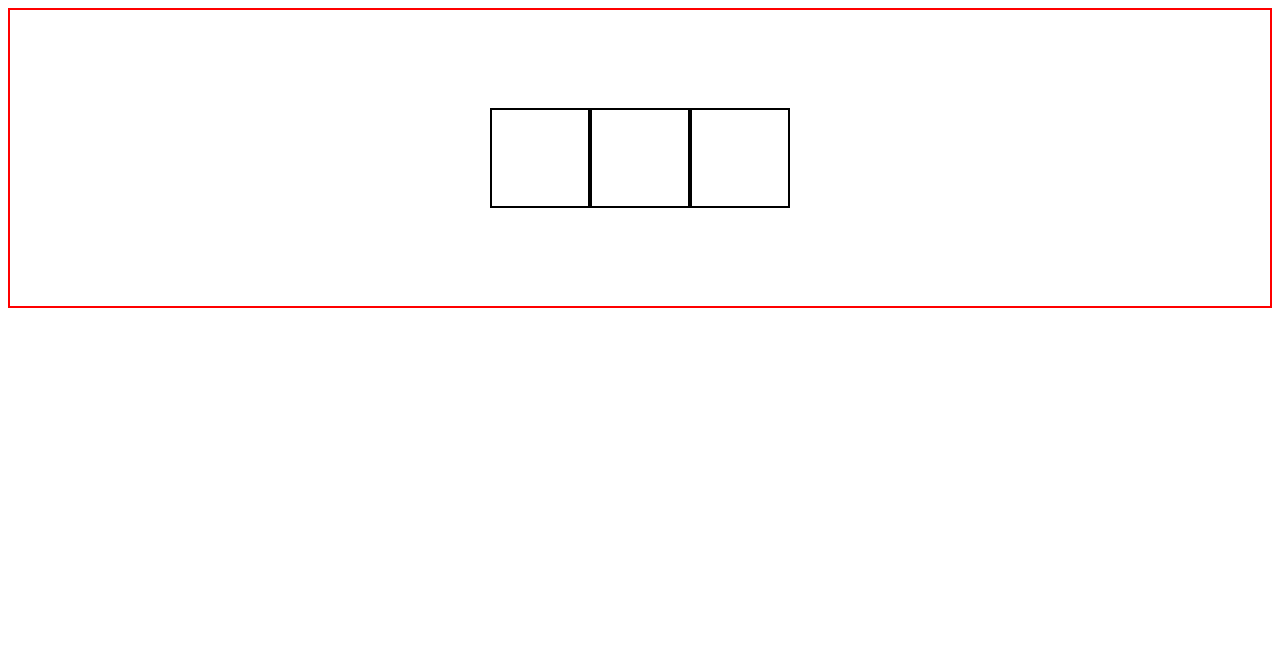
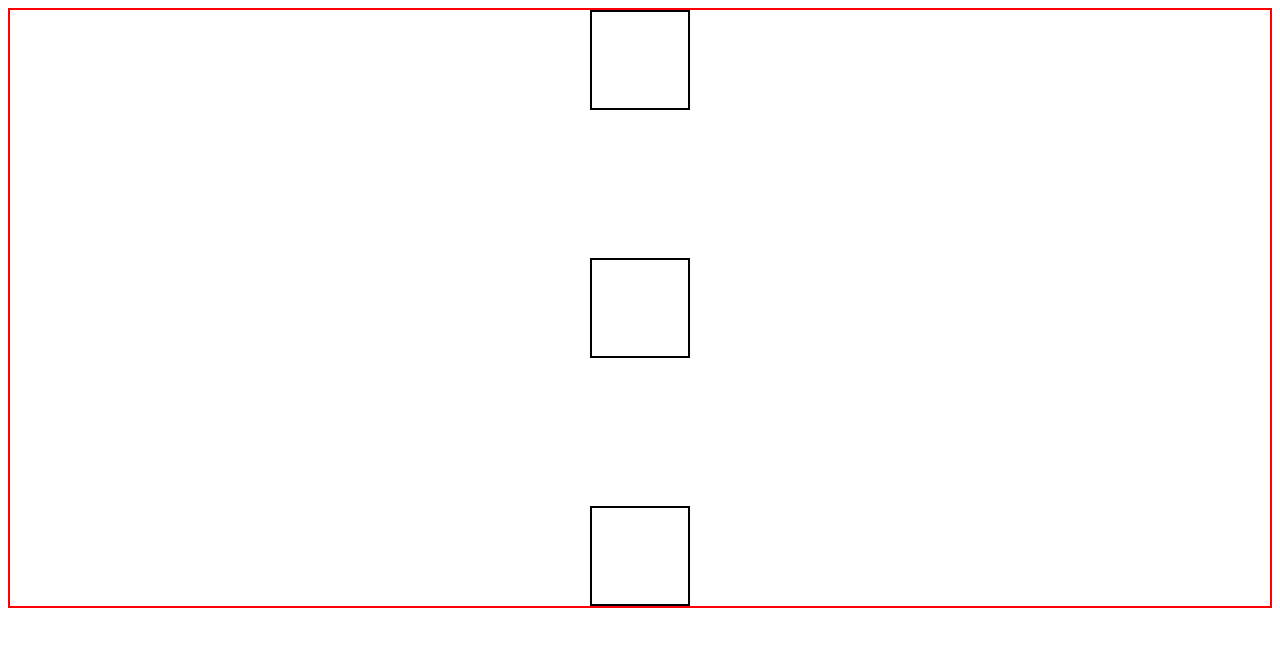
Before and after one commit to elisandro/Frontend_Simplified_Follow_Along, a plain HTML site: page Flexbox_Mastery/index.html in a window 1280 px wide. Drawn offline with Linux system fonts and the light colour scheme.

Commit message:
FlexBox Mastery end of lesson

```diff
--- a/Flexbox_Mastery/style.css
+++ b/Flexbox_Mastery/style.css
@@ -4,11 +4,12 @@
 
 .container {
     width: 100%;
-    height: 300px;
+    height: 600px;
     border: 2px solid red;
     display: flex;
-    justify-content: center;
+    flex-direction: column;
     align-items: center;
+    justify-content: space-between;
 }
 
 .box {
```
